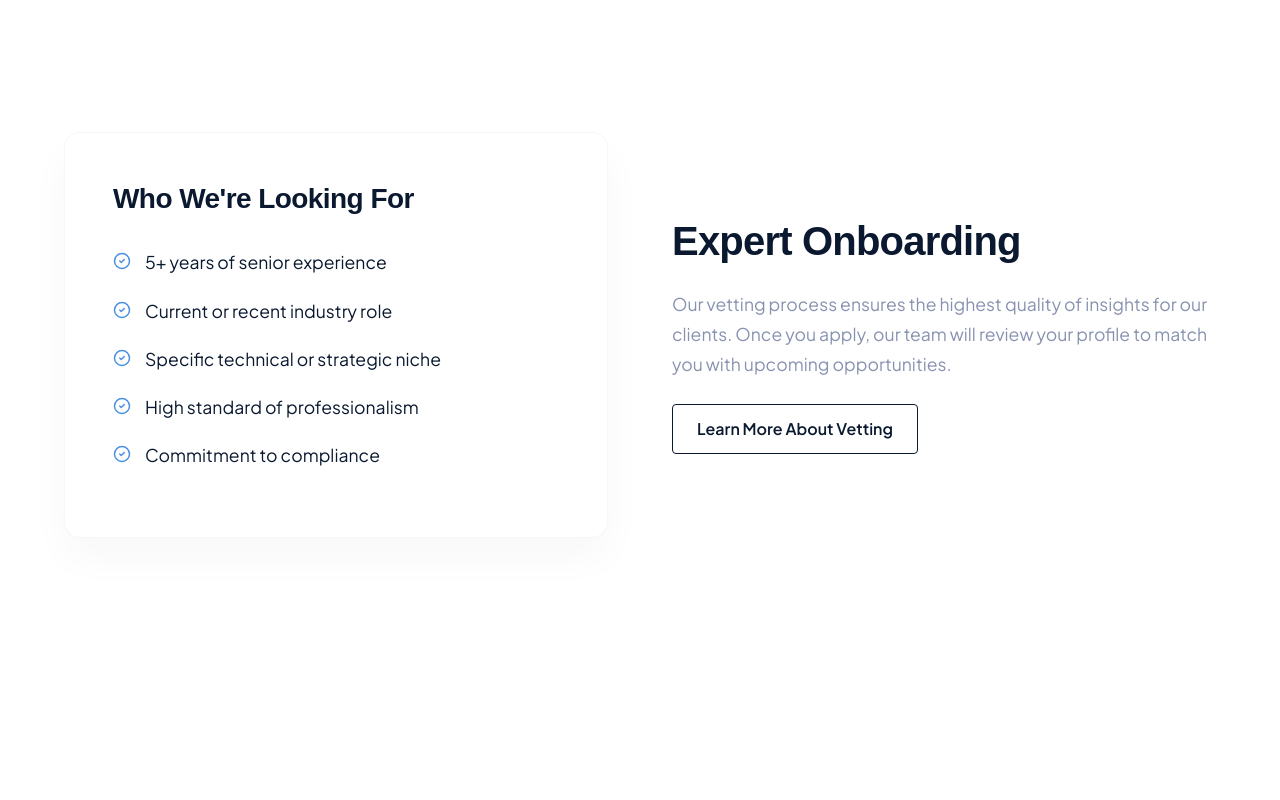
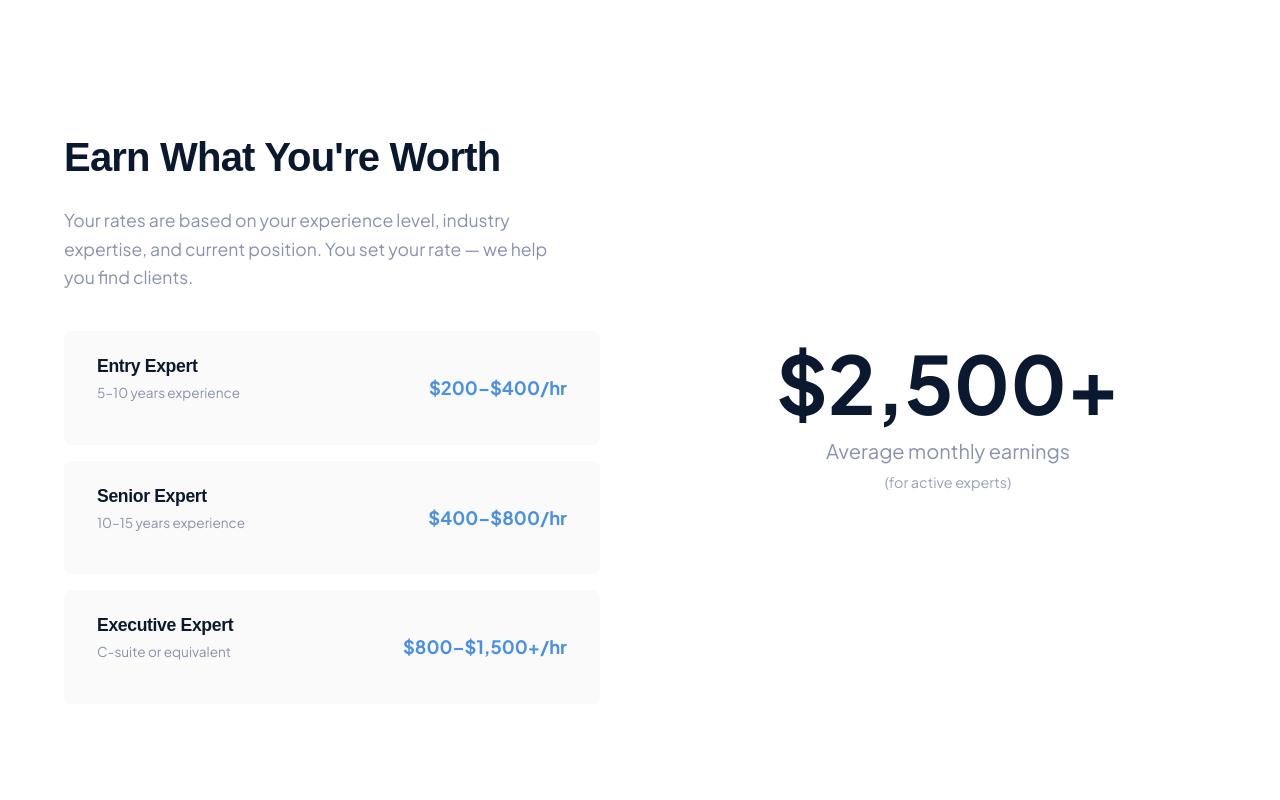
Before and after one commit to skydani26/signalbridge-insights, a Next.js app: page /for-experts in a window 1280 px wide. Shown: the part 2520-3320 px from the top of the page. Built offline with nearby package versions, Linux system fonts and the light colour scheme; a web font is replaced by a local one.

Commit message:
Implement Earn What You're Worth section on For Experts page

```diff
--- a/src/app/for-experts/for-experts.module.css
+++ b/src/app/for-experts/for-experts.module.css
@@ -133,6 +133,70 @@
     line-height: 1.6;
 }
 
+.pricingSection {
+    display: grid;
+    grid-template-columns: 1fr 1fr;
+    gap: 80px;
+    align-items: center;
+}
+
+.tierList {
+    display: flex;
+    flex-direction: column;
+    gap: 16px;
+}
+
+.tierItem {
+    background: #FAFAFA;
+    padding: 24px 32px;
+    border-radius: 8px;
+    display: flex;
+    justify-content: space-between;
+    align-items: center;
+    border: 1px solid transparent;
+}
+
+.tierInfo h4 {
+    font-size: 1.1rem;
+    font-weight: 700;
+    color: var(--color-primary);
+    margin-bottom: 4px;
+}
+
+.tierInfo p {
+    font-size: 0.85rem;
+    color: var(--color-text-light);
+}
+
+.tierPrice {
+    font-size: 1.15rem;
+    font-weight: 700;
+    color: var(--color-secondary);
+}
+
+.earningsHighlight {
+    text-align: center;
+}
+
+.earningsValue {
+    font-size: 5rem;
+    font-weight: 800;
+    color: var(--color-primary);
+    line-height: 1;
+    margin-bottom: 12px;
+}
+
+.earningsLabel {
+    font-size: 1.25rem;
+    color: var(--color-text-light);
+    margin-bottom: 4px;
+}
+
+.earningsSublabel {
+    font-size: 0.9rem;
+    color: #94A3B8;
+}
+
 .requirementsList {
     list-style: none;
     padding: 0;
--- a/src/app/for-experts/page.tsx
+++ b/src/app/for-experts/page.tsx
@@ -98,6 +98,44 @@ export default function ForExperts() {
             </SectionWrapper>
 
             <SectionWrapper>
+                <div className={styles.pricingSection}>
+                    <div>
+                        <h2 style={{ fontSize: '2.5rem', fontWeight: '800', marginBottom: '24px' }}>Earn What You're Worth</h2>
+                        <p style={{ color: 'var(--color-text-light)', fontSize: '1.1rem', marginBottom: '40px', maxWidth: '500px' }}>
+                            Your rates are based on your experience level, industry expertise, and current position. You set your rate — we help you find clients.
+                        </p>
+                        <div className={styles.tierList}>
+                            <div className={styles.tierItem}>
+                                <div className={styles.tierInfo}>
+                                    <h4>Entry Expert</h4>
+                                    <p>5–10 years experience</p>
+                                </div>
+                                <div className={styles.tierPrice}>$200–$400/hr</div>
+                            </div>
+                            <div className={styles.tierItem}>
+                                <div className={styles.tierInfo}>
+                                    <h4>Senior Expert</h4>
+                                    <p>10–15 years experience</p>
+                                </div>
+                                <div className={styles.tierPrice}>$400–$800/hr</div>
+                            </div>
+                            <div className={styles.tierItem}>
+                                <div className={styles.tierInfo}>
+                                    <h4>Executive Expert</h4>
+                                    <p>C-suite or equivalent</p>
+                                </div>
+                                <div className={styles.tierPrice}>$800–$1,500+/hr</div>
+                            </div>
+                        </div>
+                    </div>
+                    <div className={styles.earningsHighlight}>
+                        <div className={styles.earningsValue}>$2,500+</div>
+                        <div className={styles.earningsLabel}>Average monthly earnings</div>
+                        <div className={styles.earningsSublabel}>(for active experts)</div>
+                    </div>
+                </div>
+            </SectionWrapper>
+            <SectionWrapper>
                 <div style={{ display: 'grid', gridTemplateColumns: '1fr 1fr', gap: '64px', alignItems: 'center' }}>
                     <div style={{ background: 'white', padding: '48px', borderRadius: '16px', boxShadow: '0 20px 40px rgba(0,0,0,0.03)', border: '1px solid rgba(0,0,0,0.03)' }}>
                         <h2 style={{ fontSize: '1.75rem', marginBottom: '32px' }}>Who We're Looking For</h2>
@@ -128,6 +166,6 @@ export default function ForExperts() {
                     </Button>
                 </div>
             </section>
-        </main>
+        </main >
     );
 }
```
